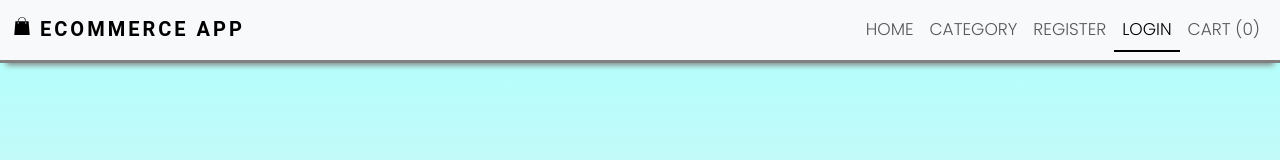
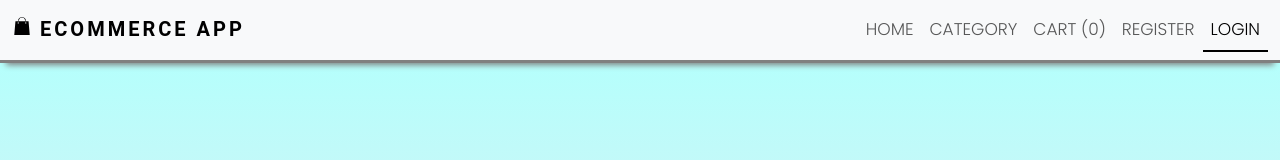
Before and after one commit to abhishek7631/E-Com_using_MERN, a React (Vite) app in the folder frontend/: page /login in a window 1280 px wide. Shown: the top 160 px of the page. Built offline with nearby package versions, Linux system fonts and the light colour scheme; a web font is replaced by a local one.

Commit message:
improve header (hide and show login, logout, register button based on activity

```diff
--- a/frontend/src/components/Layout/Header.jsx
+++ b/frontend/src/components/Layout/Header.jsx
@@ -1,8 +1,22 @@
 import React from "react";
 import { NavLink, Link } from "react-router-dom";
 import { GiShoppingBag } from "react-icons/gi";
+import { useAuth } from "../../context/Auth";
+import toast from "react-hot-toast";
 
 function Header() {
+  const [auth, setAuth] = useAuth();
+
+  const handleLogout = () => {
+    setAuth({
+      ...auth,
+      user: null,
+      token: "",
+    });
+    localStorage.removeItem("auth");
+    toast.success("Logout Successfully");
+  };
+
   return (
     <>
       <nav className="navbar navbar-expand-lg bg-body-tertiary">
@@ -38,6 +52,14 @@ function Header() {
               </li>
 
               <li className="nav-item">
+                <NavLink to="/cart" className="nav-link">
+                  Cart (0)
+                </NavLink>
+              </li>
+
+              {!auth.user ? (
+                <>
+                  <li className="nav-item">
                     <NavLink to="/register" className="nav-link">
                       Register
                     </NavLink>
@@ -48,12 +70,20 @@ function Header() {
                       Login
                     </NavLink>
                   </li>
-
+                </>
+              ) : (
+                <>
                   <li className="nav-item">
-                <NavLink to="/cart" className="nav-link">
-                  Cart (0)
+                    <NavLink
+                      onClick={handleLogout}
+                      to="/login"
+                      className="nav-link"
+                    >
+                      Logout
                     </NavLink>
                   </li>
+                </>
+              )}
             </ul>
           </div>
         </div>
```
Lines whose indentation alone changed are shown as unchanged.
